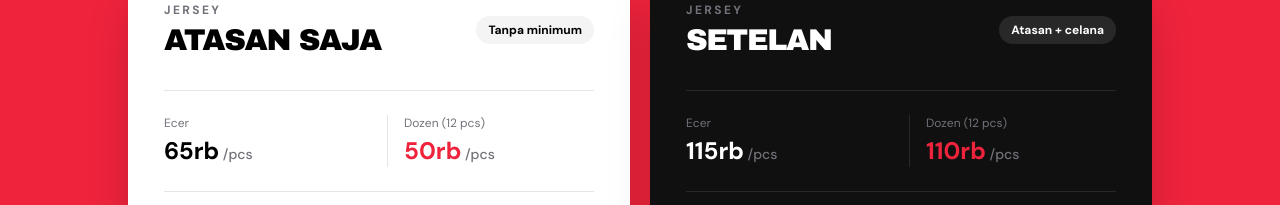
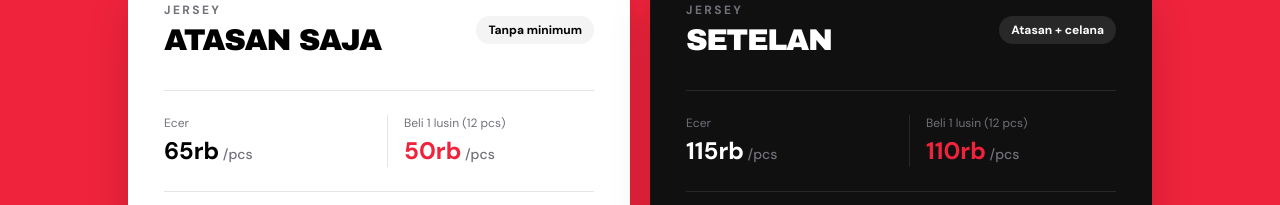
Before and after one commit to ersetdigital-sudo/tntsport, a Next.js app: page /promo-bulan-ini in a window 1280 px wide. Shown: the part 4586-4791 px from the top of the page. Built offline with nearby package versions, Linux system fonts and the light colour scheme; no server answers; the database is empty; a web font is replaced by a local one.

Commit message:
feat(promo): Lihat Harga scrolls to #harga; rename Dozen to Beli 1 lusin (12 pcs)

```diff
--- a/app/promo-bulan-ini/page.tsx
+++ b/app/promo-bulan-ini/page.tsx
@@ -191,9 +191,7 @@ export default async function PromoBulanIniPage() {
               </div>
               <div className="mt-7 flex flex-col gap-3 sm:flex-row">
                 <a
-                  href={waAtasan}
-                  target="_blank"
-                  rel="noopener noreferrer"
+                  href="#harga"
                   className="inline-flex items-center justify-center gap-3 rounded-full bg-[#ef233c] px-7 py-4 text-sm font-black uppercase tracking-[.08em] shadow-[0_14px_40px_rgba(239,35,60,.28)] transition hover:-translate-y-0.5 hover:bg-red-500"
                 >
                   Lihat harga <span aria-hidden="true">↗</span>
@@ -325,7 +323,7 @@ export default async function PromoBulanIniPage() {
                     <p className="mt-1 text-2xl font-black">65rb<span className="text-sm font-medium text-zinc-500"> /pcs</span></p>
                   </div>
                   <div className="border-l border-black/10 pl-4">
-                    <p className="text-xs text-zinc-500">Dozen (12 pcs)</p>
+                    <p className="text-xs text-zinc-500">Beli 1 lusin (12 pcs)</p>
                     <p className="mt-1 text-2xl font-black text-[#ef233c]">50rb<span className="text-sm font-medium text-zinc-500"> /pcs</span></p>
                   </div>
                 </div>
@@ -362,7 +360,7 @@ export default async function PromoBulanIniPage() {
                     <p className="mt-1 text-2xl font-black">115rb<span className="text-sm font-medium text-zinc-500"> /pcs</span></p>
                   </div>
                   <div className="border-l border-white/10 pl-4">
-                    <p className="text-xs text-zinc-500">Dozen (12 pcs)</p>
+                    <p className="text-xs text-zinc-500">Beli 1 lusin (12 pcs)</p>
                     <p className="mt-1 text-2xl font-black text-[#ef233c]">110rb<span className="text-sm font-medium text-zinc-500"> /pcs</span></p>
                   </div>
                 </div>
```
